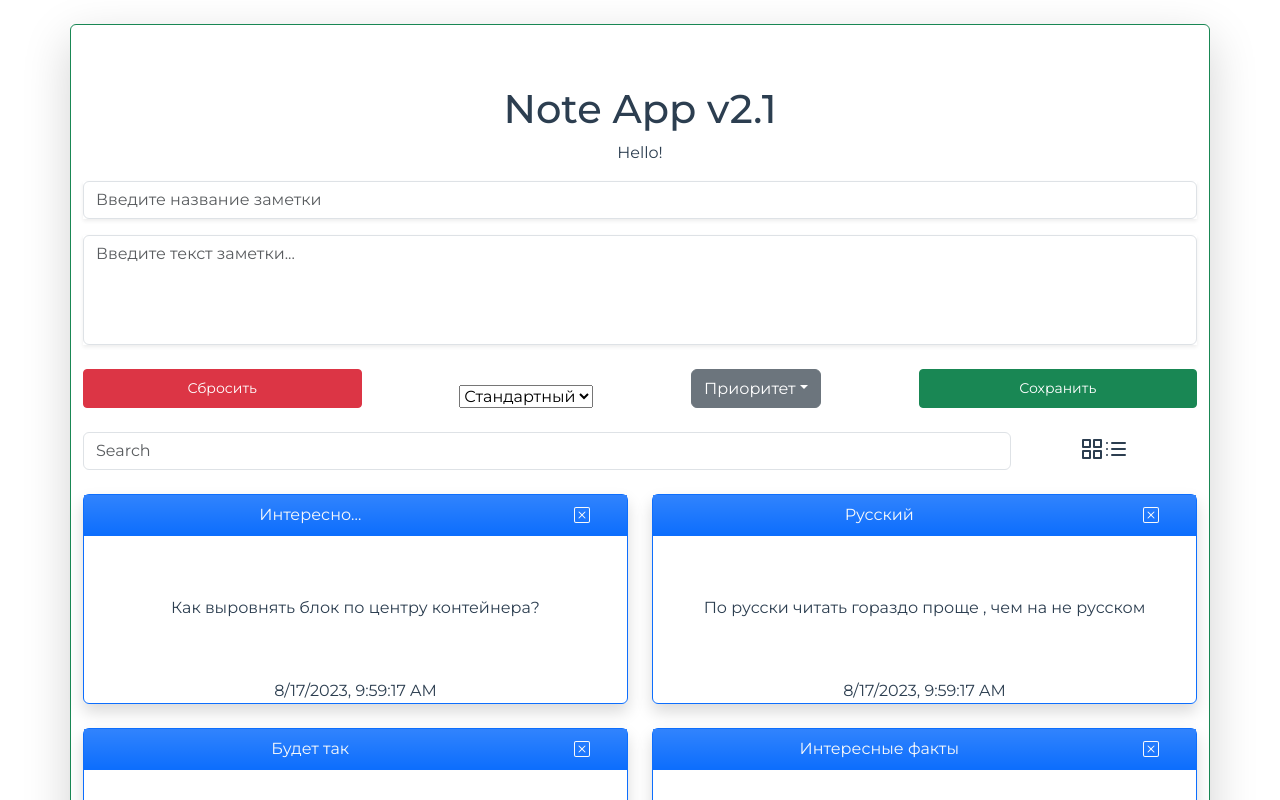
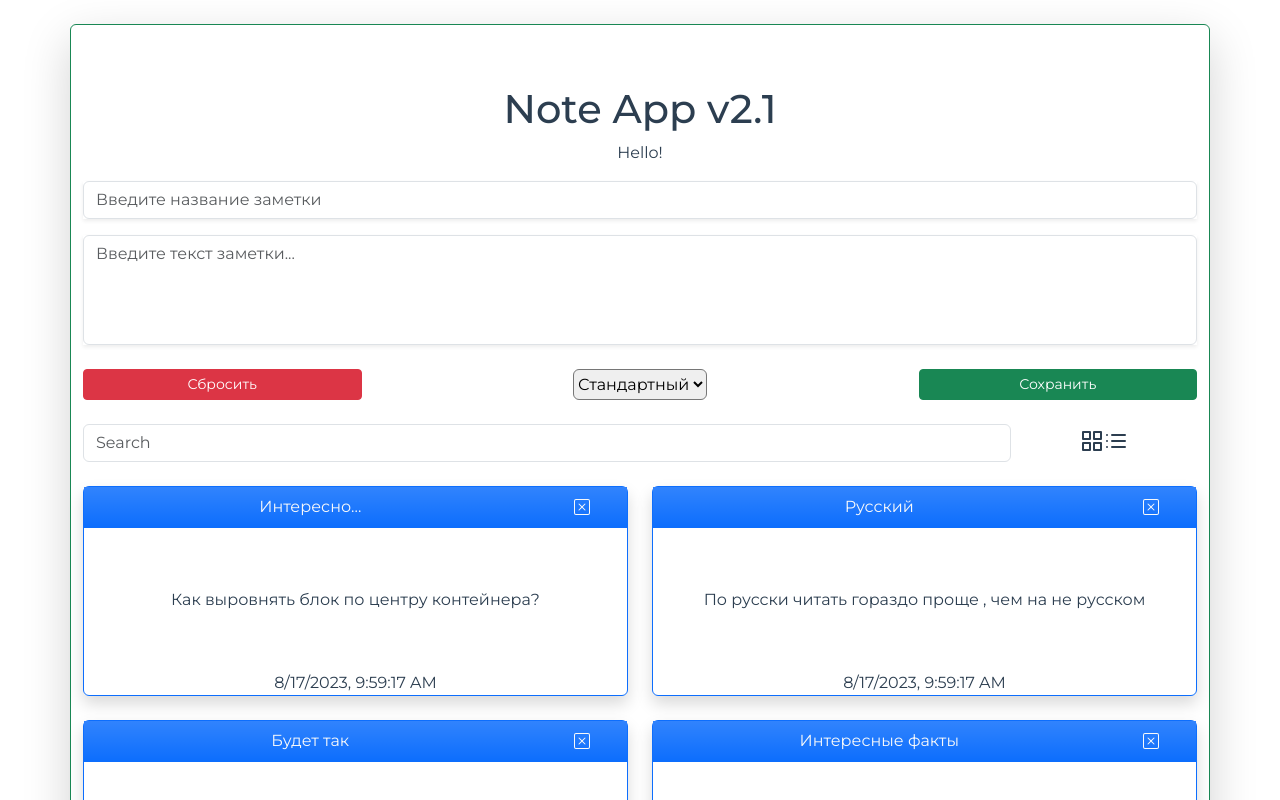
Before and after one commit to Siskinbird/TheMetka, a Vue app: page / in a window 1280 px wide. Shown: the top 800 px of the page. Built offline with nearby package versions, Linux system fonts and the light colour scheme.

Commit message:
add: some styles to select

```diff
--- a/src/components/NewNote.vue
+++ b/src/components/NewNote.vue
@@ -35,15 +35,16 @@
       <b-form-select
           v-model="note.selected"
           :options="note.options"
-          size="sm"
-          class="mt-3">
+          size="lg"
+          class="rounded"
+          >
       </b-form-select>
 
-      <b-dropdown text="Приоритет" size="md">
-        <b-dropdown-item @click="note.priority.height = true">Очень важный</b-dropdown-item>
-        <b-dropdown-item @click="note.priority.medium = true">Важный</b-dropdown-item>
-        <b-dropdown-item @click="note.priority.default = true">Обычный</b-dropdown-item>
-      </b-dropdown>
+<!--      <b-dropdown text="Приоритет" size="md">-->
+<!--        <b-dropdown-item @click="note.priority.height = true">Очень важный</b-dropdown-item>-->
+<!--        <b-dropdown-item @click="note.priority.medium = true">Важный</b-dropdown-item>-->
+<!--        <b-dropdown-item @click="note.priority.default = true">Обычный</b-dropdown-item>-->
+<!--      </b-dropdown>-->
 
       <b-button @click="addNote" variant="success" size="sm" class="col-4 col-md-3">Сохранить</b-button>
     </div>
```
